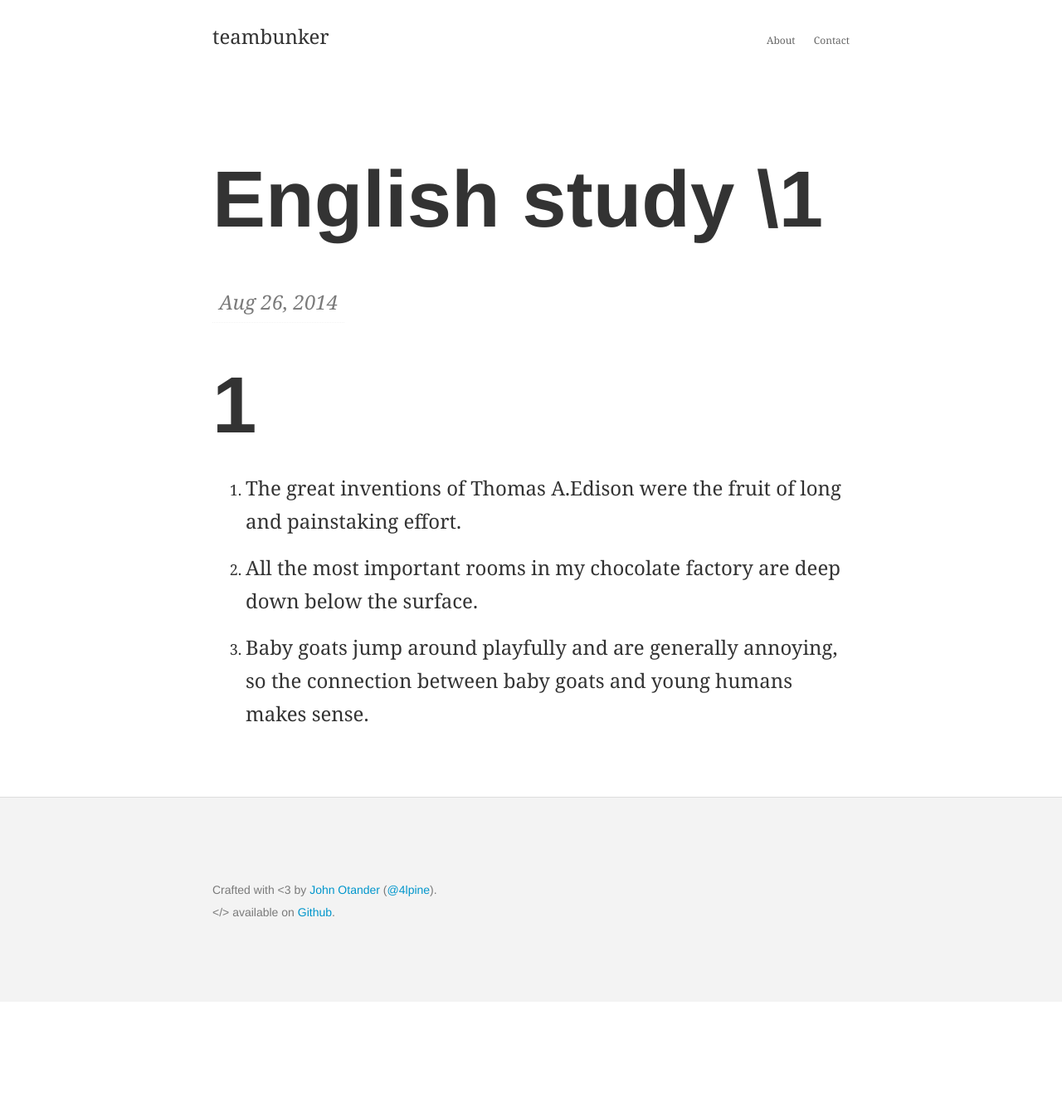
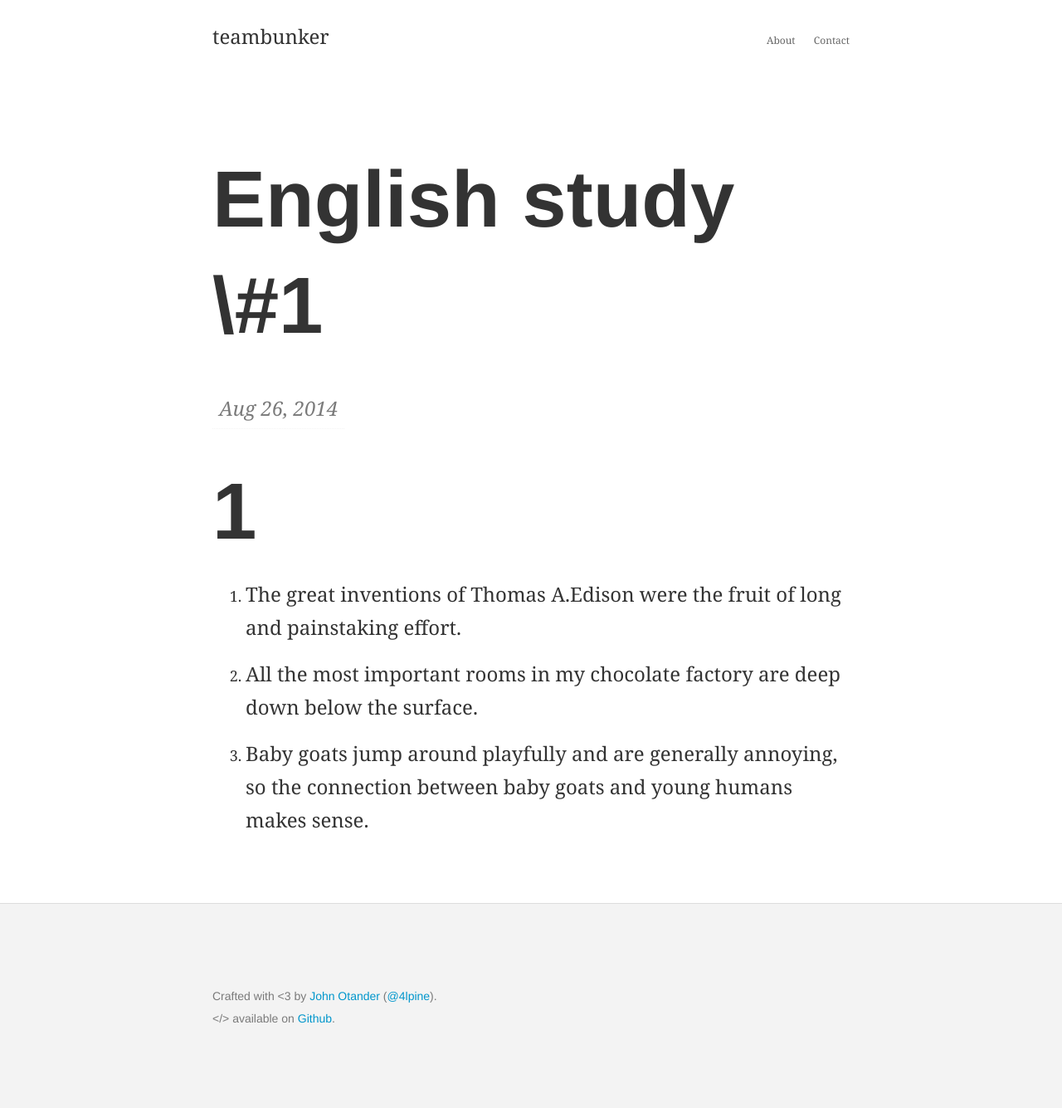
Before and after one commit to teambunker/teambunker.github.com, a Jekyll site: the page built from _posts/2014-08-26-english#1.md, in a window 1280 px wide. Shown: the whole page at 83% size. Built offline with Jekyll 4.4.1, drawn with Linux system fonts in a browser that asks for light colours; before the commit the page ends 1207 px from its top, so only the background shows below that.

Commit message:
escaping

```diff
--- a/_posts/2014-08-26-english#1.md
+++ b/_posts/2014-08-26-english#1.md
@@ -1,6 +1,6 @@
 ---
 layout:     post
-title:      English study \1
+title:      English study \#1
 date:       2014-08-26 11:21:29
 summary:    1일차
 categories: English study 1
```
